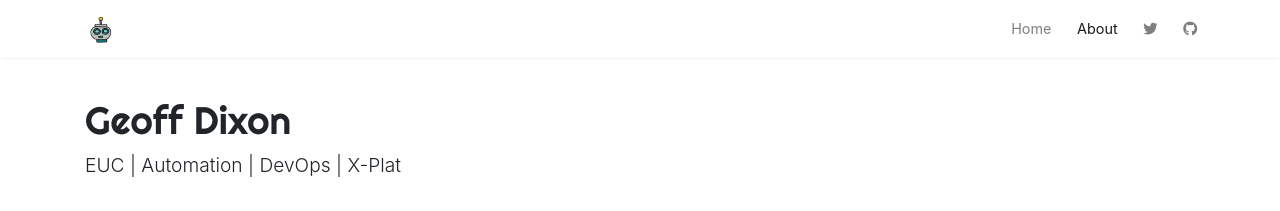
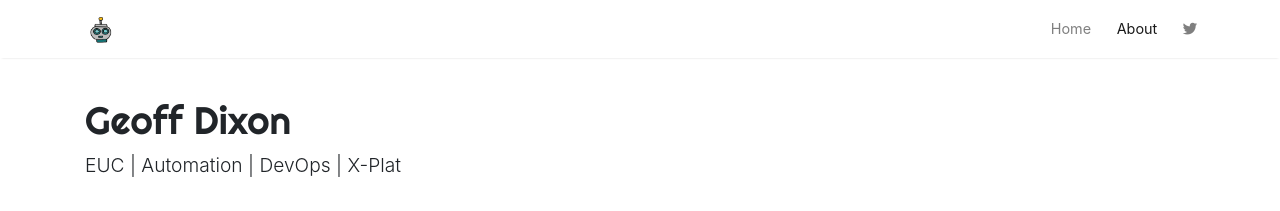
Before and after one commit to gbdixg/gbdixg.github.io, a Jekyll site: the page built from about.md, in a window 1280 px wide. Shown: the top 211 px of the page. Built offline with Jekyll 4.4.1, drawn with Linux system fonts in a browser that asks for light colours; nearby versions of some CDN libraries; comment, search, counter and statistics services are not loaded.

Commit message:
Removed Github link

```diff
--- a/_layouts/default.html
+++ b/_layouts/default.html
@@ -79,10 +79,6 @@
                 <li class="nav-item">
                     <a target="_blank" class="nav-link" href="https://twitter.com/writeverbose"><i class="fab fa-twitter"></i></a>
                     </li>
-
-                <li class="nav-item">
-                <a target="_blank" class="nav-link" href="https://github.com/gbdixg"><i class="fab fa-github"></i></a>
-                </li>
             </ul>
 
         <!-- End Menu -->
```
